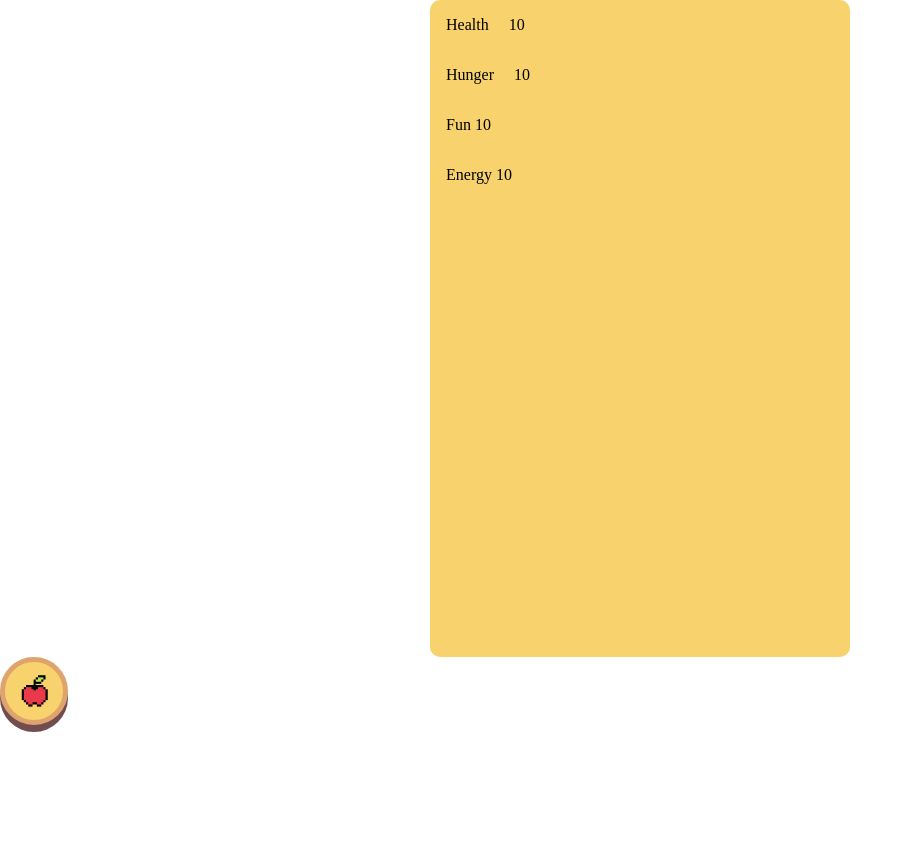
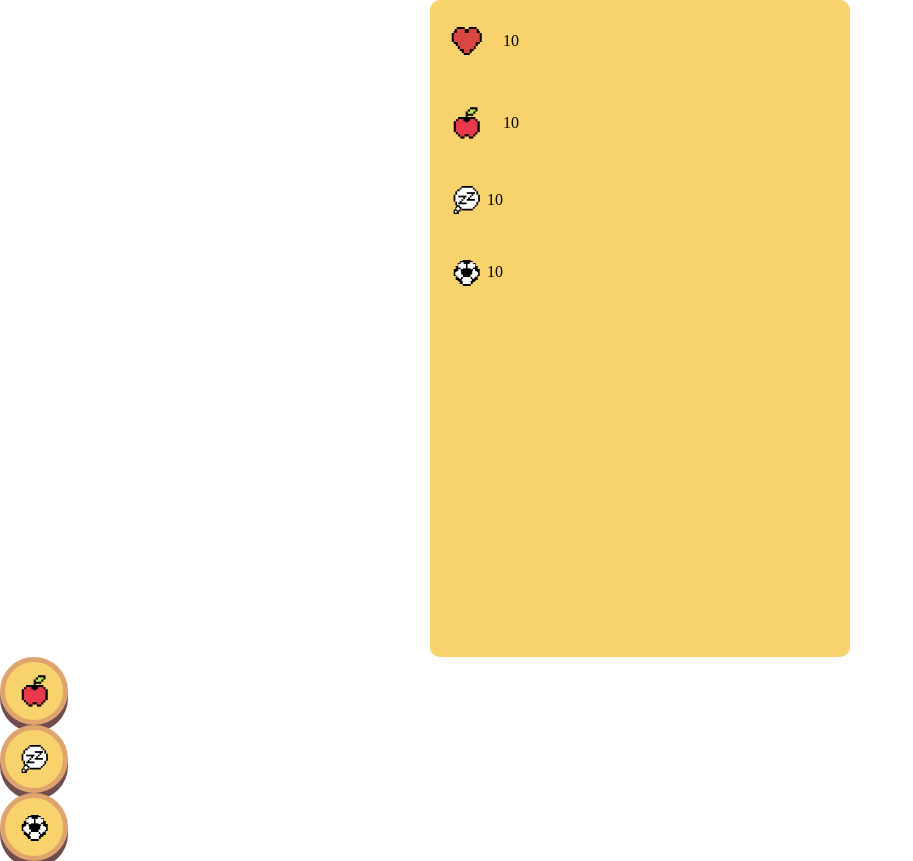
Before and after one commit to mr-fox93/tamagotchi, a plain HTML site: page index.html in a window 1280 px wide. Shown: the whole page, without its empty margins (0-913 px from the left). Before the commit the page ends 800 px from the top, so only its background shows below. Drawn offline with Linux system fonts and the light colour scheme.

Commit message:
feat: add buttons and statistics bar

```diff
--- a/app.js
+++ b/app.js
@@ -14,4 +14,10 @@ document.addEventListener("DOMContentLoaded", () => {
   document
     .getElementById("hunger")
     .addEventListener("click", () => console.log("feed"));
+  document
+    .getElementById("fun")
+    .addEventListener("click", () => console.log("fun"));
+  document
+    .getElementById("sleep")
+    .addEventListener("click", () => console.log("sleep"));
 });
--- a/index.html
+++ b/index.html
@@ -7,14 +7,20 @@
   </head>
   <body>
     <div class="gameBoy">
-      <p class="bar">Health <span class="health" ></p>
-      <p class="bar">Hunger <span class="hunger" ></p>
-      <p class="bar">Fun <span class="fun" ></p>
-      <p class="bar">Energy <span class="energy" ></p>
+      <p class="bar"><img src="./assets/icons/Icon=Health.png"/> <span class="health" ></p>
+      <p class="bar"><img src="./assets/icons/Icon=Hunger.png"/>  <span class="hunger" ></p>
+      <p class="bar"><img src="./assets/icons/Icon=Sleep.png"/>  <span class="energy" ></p>
+      <p class="bar"><img src="./assets/icons/Icon=Fun.png"/>  <span class="fun" ></p>
  </div>
  <div>
   <button id="hunger" class="main">
     <img src='./assets/icons/Icon=Hunger.png' alt="Hunger"/>
+  </button>
+  <button id="sleep" class="main">
+    <img src='./assets/icons/Icon=Sleep.png' alt="Sleep"/>
+  </button>
+  <button id="fun" class="main">
+    <img src='./assets/icons/Icon=Fun.png' alt="Fun"/>
   </button>
  </div>
 
--- a/styles.css
+++ b/styles.css
@@ -13,6 +13,8 @@
 .bar {
   color: black;
   padding: 16px;
+  display: flex;
+  align-items: center;
 }
 
 .health {
```
